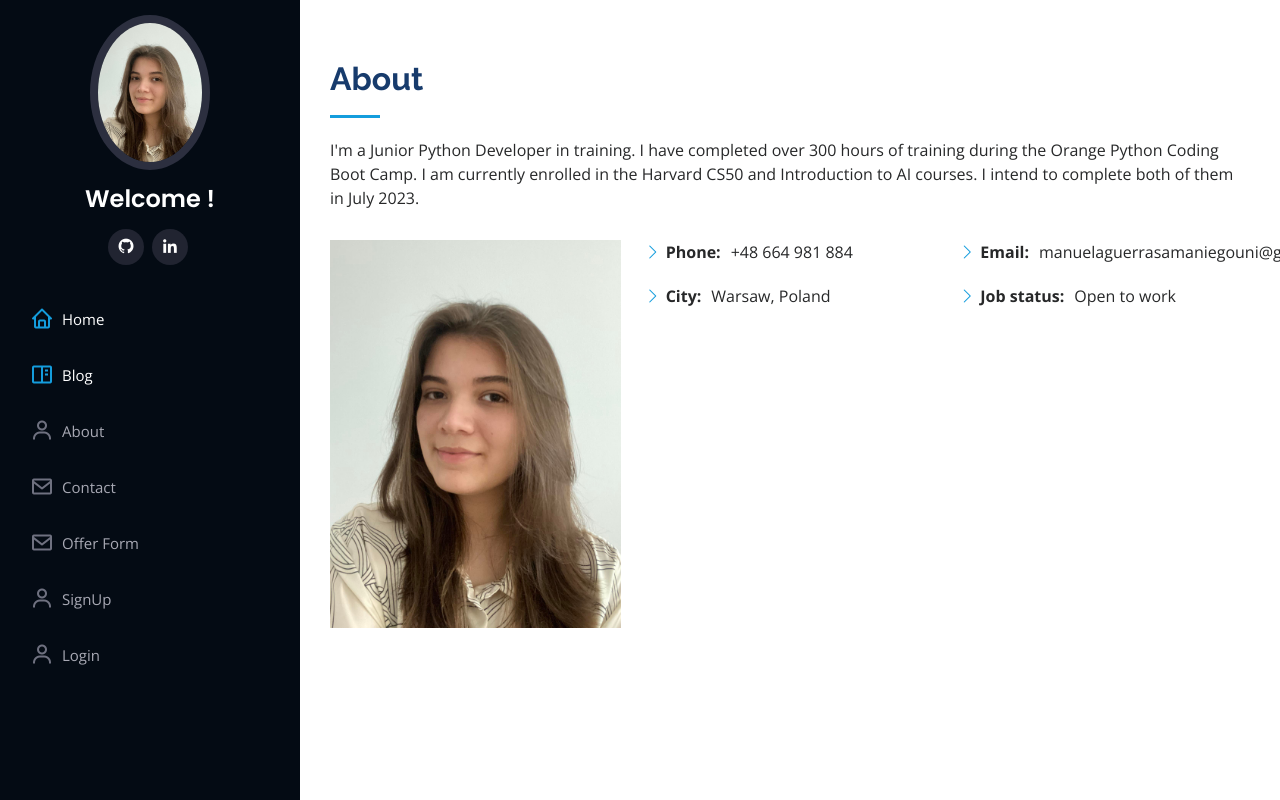
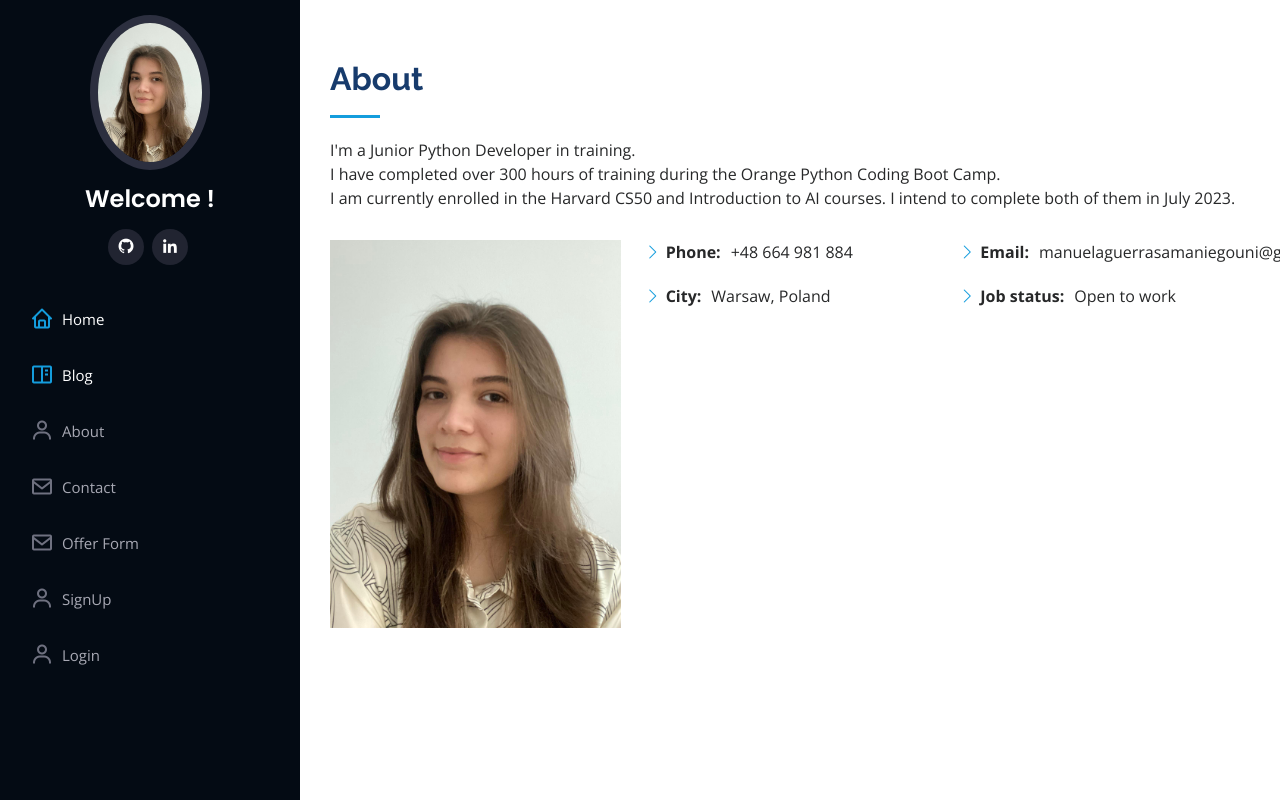
Before and after one commit to manuelaguerrasamaniego/PORTFOLIO-DYNAMIC-WEBSITE, a Django app: page /about in a window 1280 px wide. Run offline with Django 4.2, Linux system fonts and the light colour scheme; some libraries are stand-ins or nearby versions.

Commit message:
Changed text spacing in about.html. Changed email icon in contact.html. Changed site title in intern.html.

```diff
--- a/project/templates/about.html
+++ b/project/templates/about.html
@@ -9,9 +9,9 @@
 
           <div class="section-title">
             <h2>About</h2>
-            <p>I'm a Junior Python Developer in training.
+            <p>I'm a Junior Python Developer in training.<br/>
               I have completed over 300 hours of training during the
-              Orange Python Coding Boot Camp. I am currently enrolled
+              Orange Python Coding Boot Camp. <br/>I am currently enrolled
               in the Harvard CS50  and Introduction to AI courses. I intend
               to complete both of them in July 2023. </p>
           </div>
--- a/project/templates/contact.html
+++ b/project/templates/contact.html
@@ -38,7 +38,7 @@
 
 
 <div class="form-group">
-    <h5><span><i class="bx bx-envelope"></i> Email<span></h5>
+    <h5><span><i class="fa-solid fa-envelope"></i> Email<span></h5>
     <input type="email" value="{{user.username}}" class="form control mb-3" name="email" required/>
     </div>
 
--- a/project/templates/intern.html
+++ b/project/templates/intern.html
@@ -1,5 +1,5 @@
 {% extends 'basic.html' %}
-{% block title %}Internship details{% endblock title %}
+{% block title %}Job offer{% endblock title %}
 {% block stylecss %}
 <link rel="stylesheet" href="https://cdnjs.cloudflare.com/ajax/libs/font-awesome/6.4.0/css/all.min.css" integrity="sha512-iecdLmaskl7CVkqkXNQ/ZH/XLlvWZOJyj7Yy7tcenmpD1ypASozpmT/E0iPtmFIB46ZmdtAc9eNBvH0H/ZpiBw==" crossorigin="anonymous" referrerpolicy="no-referrer" />
 {% endblock stylecss %}
```
